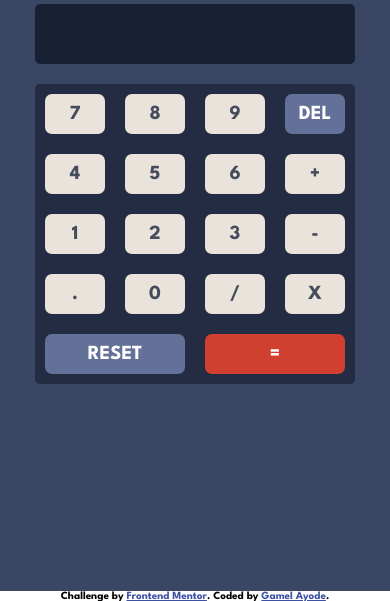
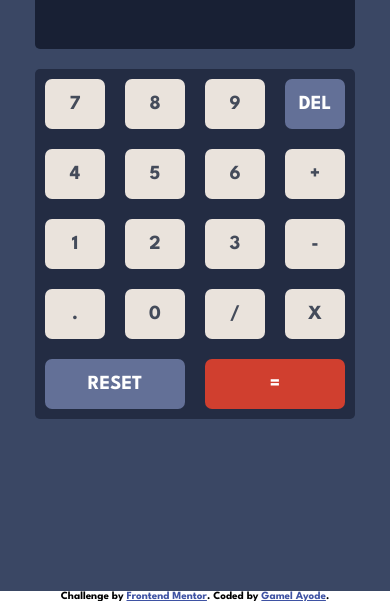
Before and after one commit to gamelayo/Calculator-app, a plain HTML site: page index.html in a window 390 px wide. Shown: the part 253-854 px from the top of the page. Drawn offline with Linux system fonts and the light colour scheme.

Commit message:
Add files via upload

```diff
--- a/css/style.css
+++ b/css/style.css
@@ -57,8 +57,8 @@ input:hover {
   border-radius: 50px;
 }
 .display {
-  width: 320px;
-  height: 60px;
+  width: 400px;
+  height: 80px;
 }
 input[type="text"] {
   width: 100%;
@@ -72,23 +72,23 @@ input[type="text"] {
   padding-right: 10px;
 }
 .container {
-  width: 320px;
+  width: 400px;
   display: grid;
   /* gap: 10px; */
   border-radius: 5px;
   grid-template-columns: auto auto auto auto;
 }
 .item {
-  width: 60px;
-  height: 40px;
+  width: 80px;
+  height: 60px;
   margin: 10px;
 }
 .reset {
-  width: 140px;
+  width: 180px;
   grid-column: 1/3;
 }
 .enter {
-  width: 140px;
+  width: 180px;
   grid-column: 3/5;
 }
 input[type="button"] {
@@ -108,3 +108,24 @@ input[type="button"] {
 .attribution a {
   color: hsl(228, 45%, 44%);
 }
+
+@media (max-width: 400px) {
+  .container {
+    width: 320px;
+  }
+  .display {
+    width: 320px;
+  }
+  .item {
+    width: 60px;
+    height: 50px;
+  }
+  .reset {
+    width: 140px;
+    grid-column: 1/3;
+  }
+  .enter {
+    width: 140px;
+    grid-column: 3/5;
+  }
+}
--- a/index.html
+++ b/index.html
@@ -29,8 +29,11 @@
               <p class="p">3</p>
             </div>
             <div class="tri-state-toggle">
+              <label></label>
               <input class="button" type="radio" name="toggle" id="one" />
+              <label></label>
               <input class="button" type="radio" name="toggle" id="two" />
+              <label></label>
               <input class="button" type="radio" name="toggle" id="three" />
             </div>
           </div>
```
